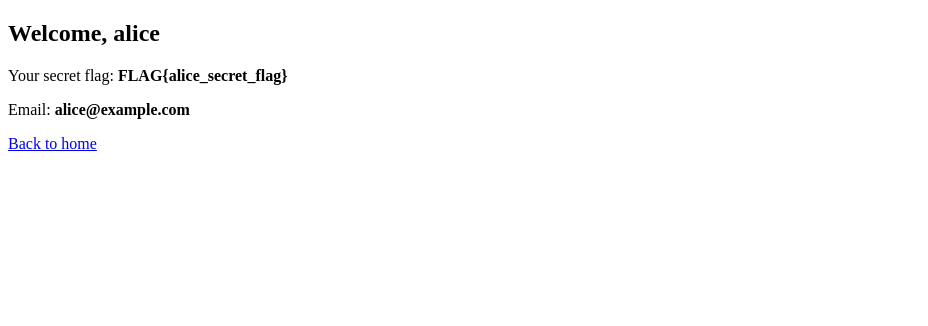
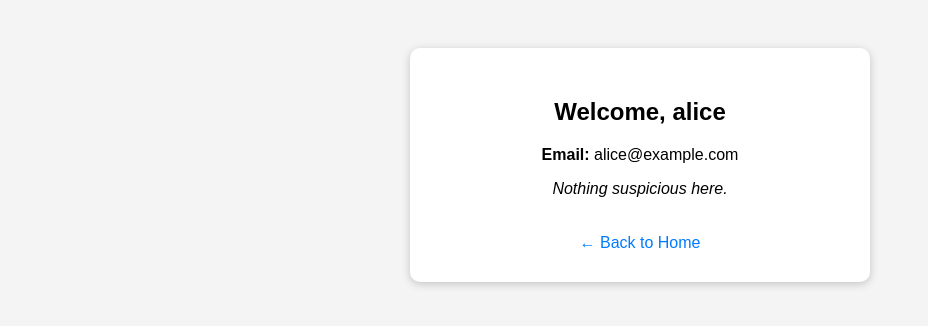
Before and after one commit to astute38boy/BAC, a Flask app: page /profile/1 in a window 1280 px wide. Shown: the top 326 px of the page, without its empty margins (0-928 px from the left). Run offline with Flask 3, Linux system fonts and the light colour scheme; the visitor is signed in with stand-in values (Sample User, id 1).

Commit message:
Update app.py with latest changes

```diff
--- a/app.py
+++ b/app.py
@@ -1,42 +1,47 @@
 from flask import Flask, request, session, redirect, url_for, render_template
 
 app = Flask(__name__)
-app.secret_key = 'ctfkey'  # Insecure on purpose (for CTF)
+app.secret_key = 'ctfkey'  # Insecure on purpose for CTF
 
-# Fake user database
+# Simulate flag hidden in the *other* user's profile
 users = {
     1: {
         'username': 'alice',
         'password': 'alicepass',
-        'secret': 'FLAG{alice_secret_flag}',
-        'email': 'alice@example.com'
+        'email': 'alice@example.com',
+        'secret_flag': 'FLAG{alice_secret_flag}'
     },
     2: {
         'username': 'bob',
         'password': 'bobpass',
-        'secret': 'FLAG{bob_secret_flag}',
-        'email': 'bob@example.com'
+        'email': 'bob@example.com',
+        'secret_flag': 'FLAG{bob_secret_flag}'
     }
 }
+
 
 @app.route('/')
 def index():
     if 'user_id' in session:
         return f'''
+            <h2>Welcome to the CTF!</h2>
             Logged in as user ID {session["user_id"]} - <a href="/logout">Logout</a><br>
-            View your profile: <a href="/profile/{session["user_id"]}">My Profile</a>
+            <a href="/profile/{session["user_id"]}">View My Profile</a>
         '''
     return 'Welcome! <a href="/login">Login</a>'
 
 @app.route('/login', methods=['GET', 'POST'])
 def login():
     if request.method == 'POST':
+        username = request.form['username']
+        password = request.form['password']
         for uid, user in users.items():
-            if request.form['username'] == user['username'] and request.form['password'] == user['password']:
+            if username == user['username'] and password == user['password']:
                 session['user_id'] = uid
                 return redirect(url_for('index'))
         return "Invalid credentials"
     return '''
+        <h2>Login</h2>
         <form method="post">
             Username: <input name="username"><br>
             Password: <input name="password" type="password"><br>
@@ -53,16 +58,23 @@
 def profile(user_id):
     if 'user_id' not in session:
         return redirect(url_for('login'))
-    # Broken Access Control: No check if user_id matches session user
-    user = users.get(user_id)
-    if user:
+
+    logged_in_user_id = session['user_id']
+    target_user = users.get(user_id)
+
+    if target_user:
+        exposed_flag = None
+        if logged_in_user_id != user_id:
+            exposed_flag = target_user.get('secret_flag')
+
         return render_template(
             "profile.html",
-            username=user['username'],
-            secret=user['secret'],
-            email=user['email']
+            username=target_user['username'],
+            email=target_user['email'],
+            exposed_flag=exposed_flag
         )
     return "User not found"
 
+
 if __name__ == '__main__':
     app.run(debug=True)
--- a/templates/profile.html
+++ b/templates/profile.html
@@ -1,12 +1,54 @@
 <!DOCTYPE html>
-<html>
+<html lang="en">
 <head>
-    <title>User Profile</title>
+    <meta charset="UTF-8">
+    <title>User Profile - {{ username|e }}</title>
+    <style>
+        body {
+            font-family: Arial, sans-serif;
+            background-color: #f4f4f4;
+            padding: 40px;
+            text-align: center;
+        }
+        .profile-card {
+            background: white;
+            max-width: 400px;
+            margin: auto;
+            padding: 30px;
+            border-radius: 10px;
+            box-shadow: 0 2px 8px rgba(0,0,0,0.2);
+        }
+        .flag {
+            font-weight: bold;
+            color: #d6336c;
+            background: #fff0f5;
+            padding: 8px;
+            border-radius: 6px;
+        }
+        a {
+            display: inline-block;
+            margin-top: 20px;
+            text-decoration: none;
+            color: #007bff;
+        }
+        a:hover {
+            text-decoration: underline;
+        }
+    </style>
 </head>
 <body>
-    <h2>Welcome, {{ username }}</h2>
-    <p>Your secret flag: <strong>{{ secret }}</strong></p>
-    <p>Email: <strong>{{ email }}</strong></p>
-    <a href="/">Back to home</a>
+    <div class="profile-card">
+        <h2>Welcome, {{ username|e }}</h2>
+        <p><strong>Email:</strong> {{ email|e }}</p>
+
+        {% if exposed_flag %}
+            <p><strong>Something leaked on this profile...</strong></p>
+            <p class="flag">{{ exposed_flag|e }}</p>
+        {% else %}
+            <p><em>Nothing suspicious here.</em></p>
+        {% endif %}
+
+        <a href="/">← Back to Home</a>
+    </div>
 </body>
 </html>
```
